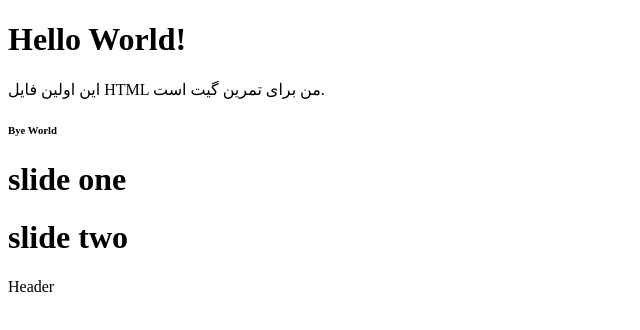
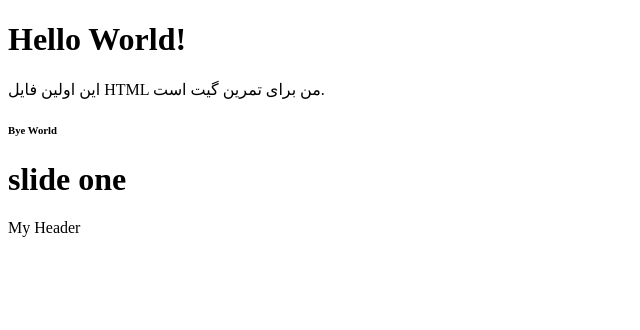
Before and after one commit to SaraMohamadian/git-project-mine, a plain HTML site: page index.html in a window 1280 px wide. Shown: the whole page, without its empty margins (0-640 px from the left). Drawn offline with Linux system fonts and the light colour scheme.

Commit message:
some changes in dev branch

```diff
--- a/index.html
+++ b/index.html
@@ -9,10 +9,9 @@
     <h6>Bye World</h6>
     <div class = "slider">
         <h1>slide one</h1>
-        <h1>slide two</h1>
     </div>
     <header>
-      Header
+      My Header
     </Header>
     <script src="script.js"></script>
     <div class="banner">
```
